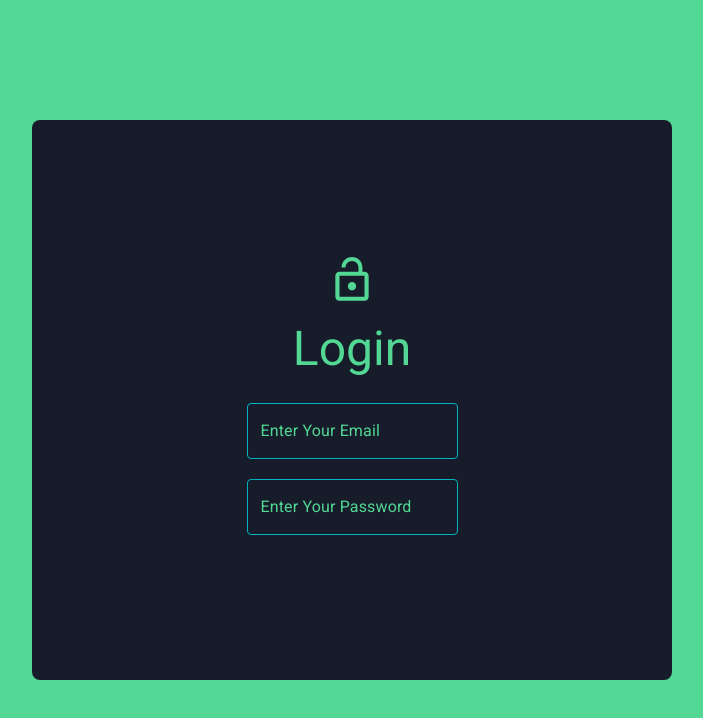
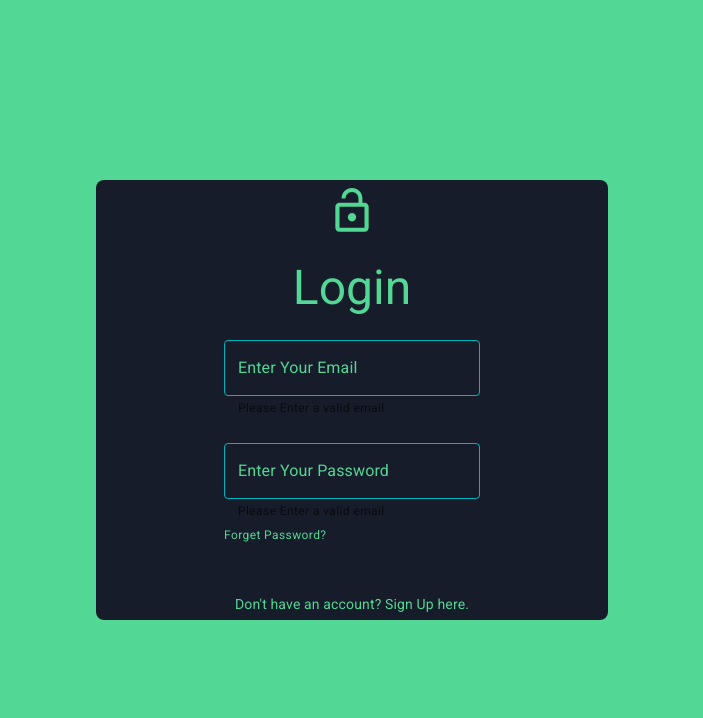
Before and after one commit to rahmanrafi32/chat_app_client, a React (Create React App) app: page / in a window 1280 px wide. Shown: the top 718 px of the page, without its empty margins (288-991 px from the left). Built offline with nearby package versions, Linux system fonts and the light colour scheme.

Commit message:
login page design done

```diff
--- a/package.json
+++ b/package.json
@@ -1,4 +1,4 @@
-{
+ {
   "name": "chat_app_react",
   "version": "0.1.0",
   "private": true,
--- a/src/components/Login.js
+++ b/src/components/Login.js
@@ -4,8 +4,7 @@ import {theme} from "../theme";
 import {LockOpen} from "@mui/icons-material";
 
 const StyledTextField = styled(TextField)(({theme}) => ({
-    margin: 10,
-    '& .MuiInputLabel-root':{
+    '& .MuiInputLabel-root': {
         color: theme.palette.secondary.main,
     },
     '& label.Mui-focused': {
@@ -27,25 +26,44 @@ const StyledTextField = styled(TextField)(({theme}) => ({
 
 const Login = () => {
     return (
-        <Grid container alignItems={"center"} justifyContent={"center"} sx={{
-            background: theme.palette.primary.main,
-            height: {xs: '90vh', md: '70vh'},
-            width: {xs: '100vw', md: '50vw'},
-            borderRadius: 2
-        }}>
-            <Grid items>
-                <Stack alignItems={"center"} justifyContent={"space-between"} sx>
-                    <LockOpen sx={{color: theme.palette.secondary.main, fontSize: 50}}/>
-                    <Typography variant={"h3"} sx={{color: theme.palette.secondary.main, p: 2}}>Login</Typography>
+        <Grid
+            container
+            alignItems={"center"}
+            justifyContent={"center"}
+            sx={{
+                background: theme.palette.primary.main,
+                height: {xs: '90vh', md: '55vh'},
+                width: {xs: '100vw', md: '40vw'},
+                borderRadius: 2
+            }}
+        >
+            <Grid items sx={{width: '50%'}}>
+                <Stack
+                    alignItems={"center"}
+                    justifyContent={"space-between"}
+                    spacing={3}>
+                    <LockOpen sx={{
+                        color: theme.palette.secondary.main,
+                        fontSize: 50
+                    }}/>
+                    <Typography variant={"h3"} sx={{color: theme.palette.secondary.main}}>Login</Typography>
                     <StyledTextField
                         label="Enter Your Email"
                         color="secondary"
+                        fullWidth
+                        helperText={"Please Enter a valid email"}
+                        // error
                     />
                     <StyledTextField
                         label="Enter Your Password"
                         color="secondary"
+                        fullWidth
+                        helperText={"Please Enter a valid email"}
+                        // error
                     />
                 </Stack>
+                <Typography variant={"caption"} sx={{color: theme.palette.secondary.main}}>Forget Password?</Typography>
+                <Typography variant={"body2"} sx={{color: theme.palette.secondary.main, textAlign:"center", mt:6}}>Don't have an account? Sign Up here.</Typography>
             </Grid>
 
         </Grid>
```
